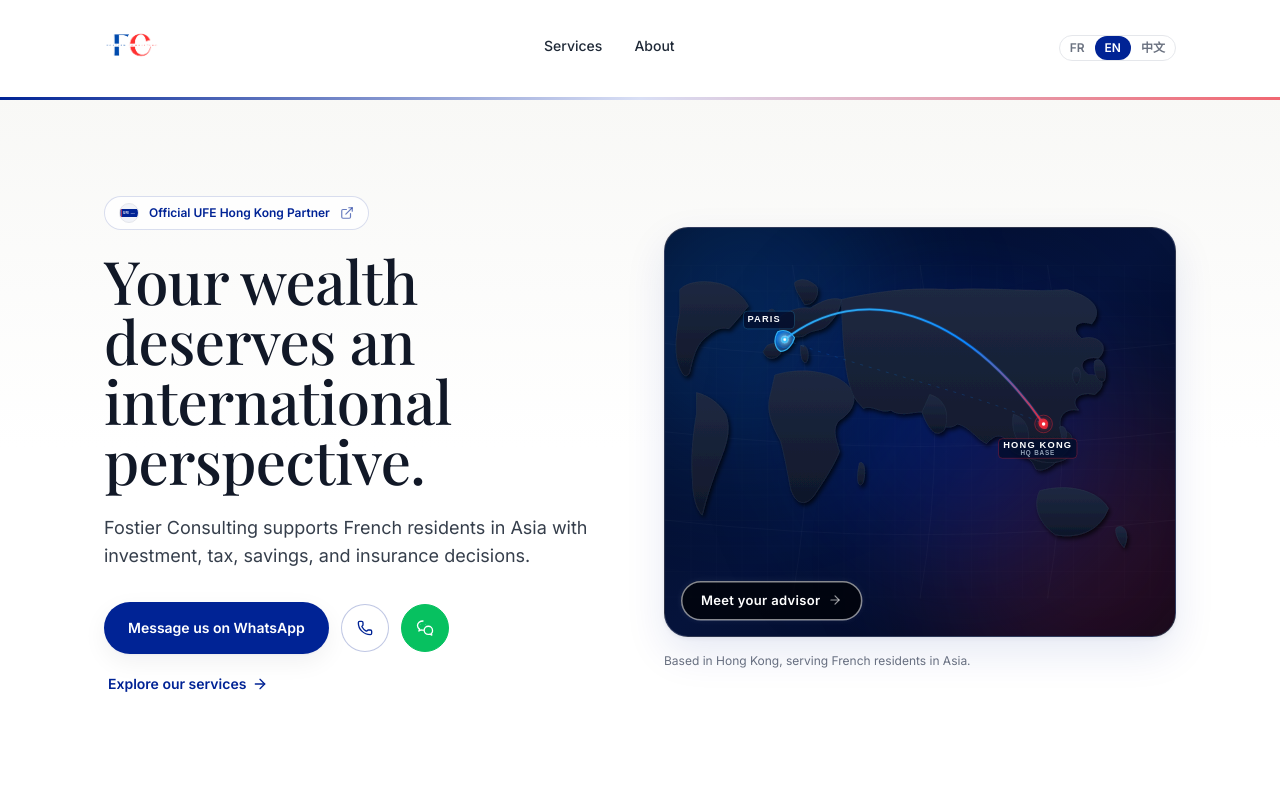
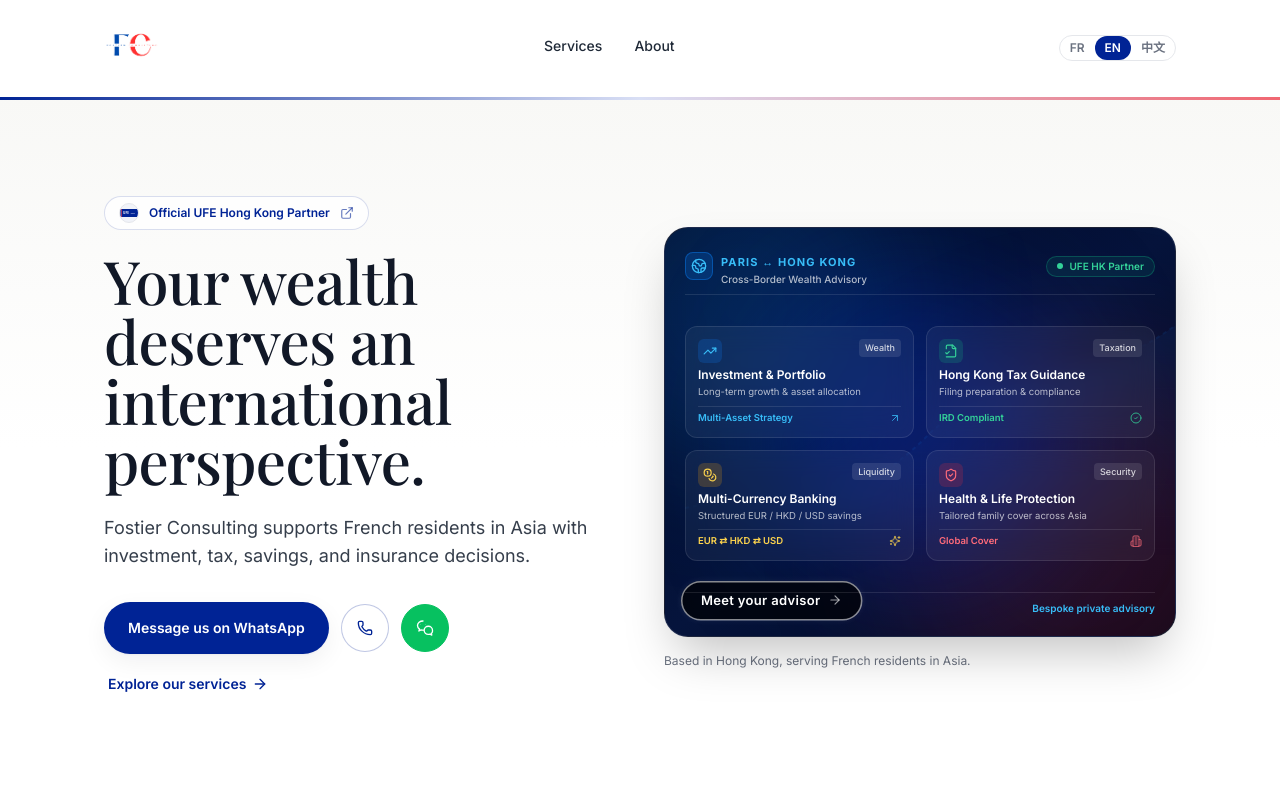
Before and after one commit to nicolasthrax/fostier-consulting-perplexity, a Next.js app: page /en in a window 1280 px wide. Shown: the top 800 px of the page. Built offline with nearby package versions, Linux system fonts and the light colour scheme; a web font is replaced by a local one.

Commit message:
redesign: replace world map with 2.5D financial advisory hero panel
Co-authored-by: nicolasthrax <243918992+nicolasthrax@users.noreply.github.com>

```diff
--- a/components/HeroVisual.tsx
+++ b/components/HeroVisual.tsx
@@ -2,321 +2,356 @@
 
 import { motion, useReducedMotion } from "framer-motion";
 import { AdvisorMapPill } from "./AdvisorMapPill";
-import { WORLD_PATHS } from "@/lib/map-data";
+import {
+  TrendingUp,
+  ShieldCheck,
+  FileCheck2,
+  Coins,
+  Globe2,
+  Building2,
+  ArrowUpRight,
+  Sparkles,
+  CheckCircle2,
+} from "lucide-react";
 
 interface HeroVisualProps {
   caption?: string;
   locale?: string;
 }
 
+const PANEL_TRANSLATIONS: Record<
+  string,
+  {
+    hub: string;
+    subtitle: string;
+    partnerBadge: string;
+    pillars: Array<{
+      id: string;
+      title: string;
+      subtitle: string;
+      metric: string;
+      tag: string;
+    }>;
+    connectionLabel: string;
+    advisoryNote: string;
+  }
+> = {
+  fr: {
+    hub: "PARIS ↔ HONG KONG",
+    subtitle: "Ingénierie Patrimoniale Internationale",
+    partnerBadge: "Partenaire UFE HK",
+    pillars: [
+      {
+        id: "investment",
+        title: "Investissement & Portfolio",
+        subtitle: "Diversification & stratégie long terme",
+        metric: "+6.8% Cible Horizon",
+        tag: "Patrimoine",
+      },
+      {
+        id: "taxation",
+        title: "Fiscalité Hong Kong",
+        subtitle: "Déclarations & conformité expatriés",
+        metric: "SFC & IRD Aligné",
+        tag: "Conformité",
+      },
+      {
+        id: "savings",
+        title: "Épargne Multi-Devises",
+        subtitle: "Solutions structurées EUR / HKD / USD",
+        metric: "EUR ⇄ HKD ⇄ USD",
+        tag: "Trésorerie",
+      },
+      {
+        id: "protection",
+        title: "Assurance & Prévoyance",
+        subtitle: "Couverture santé & famille en Asie",
+        metric: "Protection 100%",
+        tag: "Famille",
+      },
+    ],
+    connectionLabel: "Accompagnement dédié des résidents français en Asie",
+    advisoryNote: "Conseil privé & sur mesure",
+  },
+  en: {
+    hub: "PARIS ↔ HONG KONG",
+    subtitle: "Cross-Border Wealth Advisory",
+    partnerBadge: "UFE HK Partner",
+    pillars: [
+      {
+        id: "investment",
+        title: "Investment & Portfolio",
+        subtitle: "Long-term growth & asset allocation",
+        metric: "Multi-Asset Strategy",
+        tag: "Wealth",
+      },
+      {
+        id: "taxation",
+        title: "Hong Kong Tax Guidance",
+        subtitle: "Filing preparation & compliance",
+        metric: "IRD Compliant",
+        tag: "Taxation",
+      },
+      {
+        id: "savings",
+        title: "Multi-Currency Banking",
+        subtitle: "Structured EUR / HKD / USD savings",
+        metric: "EUR ⇄ HKD ⇄ USD",
+        tag: "Liquidity",
+      },
+      {
+        id: "protection",
+        title: "Health & Life Protection",
+        subtitle: "Tailored family cover across Asia",
+        metric: "Global Cover",
+        tag: "Security",
+      },
+    ],
+    connectionLabel: "Dedicated financial advisory for French expats in Asia",
+    advisoryNote: "Bespoke private advisory",
+  },
+  zh: {
+    hub: "巴黎 ↔ 香港",
+    subtitle: "跨境财富与财务咨询",
+    partnerBadge: "UFE 香港合作伙伴",
+    pillars: [
+      {
+        id: "investment",
+        title: "投资与资产组合",
+        subtitle: "长期资产配置与稳健增值",
+        metric: "多资产策略",
+        tag: "财富",
+      },
+      {
+        id: "taxation",
+        title: "香港税务申报",
+        subtitle: "报税准备与税务合规协助",
+        metric: "合规保障",
+        tag: "税务",
+      },
+      {
+        id: "savings",
+        title: "多币种储蓄与银行",
+        subtitle: "EUR / HKD / USD 结构化方案",
+        metric: "EUR ⇄ HKD ⇄ USD",
+        tag: "流动性",
+      },
+      {
+        id: "protection",
+        title: "健康与人寿保险",
+        subtitle: "为在亚家庭定制全面保障",
+        metric: "全面守护",
+        tag: "保障",
+      },
+    ],
+    connectionLabel: "服务于居住在亚洲的法国居民",
+    advisoryNote: "专属一对一咨询",
+  },
+};
+
 export function HeroVisual({ caption, locale = "fr" }: HeroVisualProps) {
   const reduce = useReducedMotion();
-
-  // Spatial coordinates tuned to map projection window (520 x 340)
-  // Paris (France): x: 122, y: 76
-  // Hong Kong (HQ Base): x: 386, y: 162
-  const PARIS = { x: 122, y: 76 };
-  const HK = { x: 386, y: 162 };
-
-  // Primary Great-Circle Arc connecting Paris and Hong Kong
-  const arcPath = `M ${PARIS.x} ${PARIS.y} C 200 15, 305 45, ${HK.x} ${HK.y}`;
-  // Subdued parallel secondary arc for visual depth
-  const arcSecondaryPath = `M ${PARIS.x} ${PARIS.y} C 215 110, 315 130, ${HK.x} ${HK.y}`;
+  const t = PANEL_TRANSLATIONS[locale] || PANEL_TRANSLATIONS.fr;
 
   return (
     <figure className="relative w-full">
       <div
         aria-hidden="true"
-        className="relative aspect-[16/11] sm:aspect-[5/4] w-full overflow-hidden rounded-3xl border border-navy-100/20 bg-gradient-to-br from-[#020B24] via-[#05133B] to-[#010619] shadow-lift"
+        className="relative aspect-[16/11] sm:aspect-[5/4] w-full overflow-hidden rounded-3xl border border-white/10 bg-gradient-to-br from-[#020B24] via-[#05143C] to-[#010619] p-4 sm:p-5 shadow-2xl"
       >
-        {/* Ambient atmospheric glows */}
-        <div className="absolute -left-16 -top-16 h-72 w-72 rounded-full bg-[#0A84FF]/20 blur-3xl pointer-events-none" />
-        <div className="absolute -bottom-20 -right-20 h-80 w-80 rounded-full bg-fred/15 blur-3xl pointer-events-none" />
-        <div className="absolute left-1/3 top-1/2 -translate-y-1/2 h-64 w-64 rounded-full bg-navy/40 blur-3xl pointer-events-none" />
+        {/* Deep ambient background glows */}
+        <div className="absolute -left-20 -top-20 h-80 w-80 rounded-full bg-[#0A84FF]/20 blur-3xl pointer-events-none" />
+        <div className="absolute -bottom-24 -right-24 h-96 w-96 rounded-full bg-[#ED2939]/15 blur-3xl pointer-events-none" />
+        <div className="absolute left-1/2 top-1/2 -translate-x-1/2 -translate-y-1/2 h-72 w-72 rounded-full bg-navy/50 blur-3xl pointer-events-none" />
 
-        {/* Map SVG */}
+        {/* Decorative Grid & Finance Chart Graphic Overlay */}
         <svg
-          viewBox="0 0 520 340"
-          className="absolute inset-0 h-full w-full select-none"
-          aria-hidden="true"
+          className="absolute inset-0 h-full w-full opacity-20 pointer-events-none"
+          xmlns="http://www.w3.org/2000/svg"
         >
           <defs>
-            {/* Fine cartographic grid pattern */}
             <pattern
-              id="cartoGrid"
-              width="26"
-              height="26"
+              id="heroGrid"
+              width="32"
+              height="32"
               patternUnits="userSpaceOnUse"
             >
               <path
-                d="M 26 0 L 0 0 0 26"
+                d="M 32 0 L 0 0 0 32"
                 fill="none"
                 stroke="#FFFFFF"
-                strokeOpacity="0.035"
+                strokeOpacity="0.08"
                 strokeWidth="0.5"
               />
             </pattern>
+            <linearGradient id="chartGrad" x1="0" y1="0" x2="0" y2="1">
+              <stop offset="0%" stopColor="#0A84FF" stopOpacity="0.35" />
+              <stop offset="100%" stopColor="#0A84FF" stopOpacity="0.0" />
+            </linearGradient>
+          </defs>
+          <rect width="100%" height="100%" fill="url(#heroGrid)" />
 
-            {/* Glowing route gradient from Paris cyan to Hong Kong red */}
-            <linearGradient id="routeGlow" x1="0%" y1="0%" x2="100%" y2="100%">
-              <stop offset="0%" stopColor="#38BDF8" stopOpacity="0.9" />
-              <stop offset="50%" stopColor="#0A84FF" stopOpacity="1" />
-              <stop offset="100%" stopColor="#ED2939" stopOpacity="0.95" />
-            </linearGradient>
-
-            {/* Landmass 2.5D gradient */}
-            <linearGradient id="landGradient" x1="0" y1="0" x2="0" y2="1">
-              <stop offset="0%" stopColor="#1E2942" />
-              <stop offset="100%" stopColor="#0F172A" />
-            </linearGradient>
-
-            {/* France highlight gradient */}
-            <linearGradient id="franceGrad" x1="0" y1="0" x2="1" y2="1">
-              <stop offset="0%" stopColor="#0A84FF" stopOpacity="0.85" />
-              <stop offset="100%" stopColor="#1E2942" stopOpacity="0.95" />
-            </linearGradient>
-
-            {/* Hong Kong highlight gradient */}
-            <linearGradient id="hkGrad" x1="0" y1="0" x2="1" y2="1">
-              <stop offset="0%" stopColor="#ED2939" stopOpacity="0.9" />
-              <stop offset="100%" stopColor="#1E2942" stopOpacity="0.95" />
-            </linearGradient>
-
-            {/* Drop shadow for 2.5D landmass depth */}
-            <filter id="landDepth" x="-10%" y="-10%" width="130%" height="130%">
-              <feDropShadow
-                dx="2"
-                dy="3"
-                stdDeviation="2"
-                floodColor="#000000"
-                floodOpacity="0.7"
-              />
-            </filter>
-
-            {/* Pulse glow filter */}
-            <filter id="coreGlow" x="-50%" y="-50%" width="200%" height="200%">
-              <feGaussianBlur stdDeviation="3" result="blur" />
-              <feMerge>
-                <feMergeNode in="blur" />
-                <feMergeNode in="SourceGraphic" />
-              </feMerge>
-            </filter>
-          </defs>
-
-          {/* Cartographic Background Grid & Vignette */}
-          <rect width="520" height="340" fill="url(#cartoGrid)" />
-
-          {/* Curved Longitude/Latitude Graticules (Globe Curvature Effect) */}
-          <g stroke="#FFFFFF" strokeOpacity="0.05" strokeWidth="0.6" fill="none">
-            <path d="M 0 80 Q 260 110 520 80" />
-            <path d="M 0 170 Q 260 200 520 170" />
-            <path d="M 0 260 Q 260 290 520 260" />
-            <path d="M 130 0 Q 160 170 130 340" />
-            <path d="M 260 0 Q 290 170 260 340" />
-            <path d="M 390 0 Q 420 170 390 340" />
-          </g>
-
-          {/* 2.5D Landmasses (Shadow layer + Realistic Silhouette Surface) */}
-          <g filter="url(#landDepth)">
-            {Object.entries(WORLD_PATHS).map(([region, pathList]) => {
-              const isFrance = region === "france";
-              const isHK = region === "hongkong";
-
-              let fillStyle = "url(#landGradient)";
-              let strokeStyle = "#334155";
-              let strokeWidth = "0.65";
-              let strokeOpacity = "0.5";
-
-              if (isFrance) {
-                fillStyle = "url(#franceGrad)";
-                strokeStyle = "#38BDF8";
-                strokeWidth = "1.2";
-                strokeOpacity = "0.9";
-              } else if (isHK) {
-                fillStyle = "url(#hkGrad)";
-                strokeStyle = "#ED2939";
-                strokeWidth = "1.2";
-                strokeOpacity = "0.9";
-              }
-
-              return pathList.map((d, i) => (
-                <path
-                  key={`${region}-${i}`}
-                  d={d}
-                  fill={fillStyle}
-                  stroke={strokeStyle}
-                  strokeWidth={strokeWidth}
-                  strokeOpacity={strokeOpacity}
-                />
-              ));
-            })}
-          </g>
-
-          {/* Subdued Secondary Parallel Connection Route */}
+          {/* Ascending wealth sparkline SVG curve */}
           <path
-            d={arcSecondaryPath}
+            d="M 20 280 C 120 260, 180 290, 260 210 C 340 130, 420 170, 520 90"
             fill="none"
             stroke="#0A84FF"
-            strokeOpacity="0.2"
-            strokeWidth="1"
-            strokeDasharray="3 6"
+            strokeWidth="2"
+            strokeOpacity="0.5"
+            strokeDasharray="4 4"
           />
-
-          {/* Primary Curved Great-Circle Arc */}
           <path
-            d={arcPath}
-            fill="none"
-            stroke="#0A84FF"
-            strokeOpacity="0.25"
-            strokeWidth="3.5"
+            d="M 20 280 C 120 260, 180 290, 260 210 C 340 130, 420 170, 520 90 L 520 340 L 20 340 Z"
+            fill="url(#chartGrad)"
           />
-          <motion.path
-            d={arcPath}
-            fill="none"
-            stroke="url(#routeGlow)"
-            strokeWidth="2"
-            strokeLinecap="round"
-            initial={reduce ? { pathLength: 1 } : { pathLength: 0 }}
-            animate={{ pathLength: 1 }}
-            transition={{ duration: 2.2, ease: [0.16, 1, 0.3, 1] }}
-          />
-
-          {/* Traveling Light Pulse from Paris to Hong Kong */}
-          {!reduce && (
-            <motion.circle
-              r="3.5"
-              fill="#FFFFFF"
-              filter="url(#coreGlow)"
-              initial={{ offsetDistance: "0%" }}
-              animate={{ offsetDistance: "100%" }}
-              transition={{
-                duration: 4.5,
-                repeat: Infinity,
-                ease: "easeInOut",
-                repeatDelay: 1.5,
-              }}
-              style={{
-                offsetPath: `path('${arcPath}')`,
-              }}
-            />
-          )}
-
-          {/* PARIS MARKER */}
-          <g transform={`translate(${PARIS.x}, ${PARIS.y})`}>
-            {/* Outer pulsating aura */}
-            <circle
-              r="14"
-              fill="none"
-              stroke="#38BDF8"
-              strokeOpacity="0.2"
-              strokeWidth="1"
-              className={reduce ? "" : "animate-ping"}
-              style={{ animationDuration: "3.5s" }}
-            />
-            <circle
-              r="8"
-              fill="none"
-              stroke="#0A84FF"
-              strokeOpacity="0.4"
-              strokeWidth="1"
-            />
-            {/* Core point */}
-            <circle r="3.5" fill="#38BDF8" filter="url(#coreGlow)" />
-            <circle r="1.5" fill="#FFFFFF" />
-          </g>
-
-          {/* HONG KONG MARKER */}
-          <g transform={`translate(${HK.x}, ${HK.y})`}>
-            {/* Outer pulsating aura */}
-            <circle
-              r="16"
-              fill="none"
-              stroke="#ED2939"
-              strokeOpacity="0.25"
-              strokeWidth="1"
-              className={reduce ? "" : "animate-ping"}
-              style={{ animationDuration: "3s", animationDelay: "0.5s" }}
-            />
-            <circle
-              r="9"
-              fill="none"
-              stroke="#ED2939"
-              strokeOpacity="0.45"
-              strokeWidth="1"
-            />
-            {/* Core point */}
-            <circle r="4" fill="#ED2939" filter="url(#coreGlow)" />
-            <circle r="1.8" fill="#FFFFFF" />
-          </g>
-
-          {/* CITY LABELS */}
-          {/* Paris Label */}
-          <g transform={`translate(${PARIS.x - 38}, ${PARIS.y - 18})`}>
-            <rect
-              x="-4"
-              y="-11"
-              width="52"
-              height="18"
-              rx="4"
-              fill="#030E2E"
-              fillOpacity="0.8"
-              stroke="#38BDF8"
-              strokeOpacity="0.3"
-              strokeWidth="0.75"
-            />
-            <text
-              fill="#F8FAFC"
-              fontSize="9.5"
-              fontWeight="700"
-              fontFamily="sans-serif"
-              letterSpacing="1.2"
-            >
-              PARIS
-            </text>
-          </g>
-
-          {/* Hong Kong Label */}
-          <g transform={`translate(${HK.x - 22}, ${HK.y + 26})`}>
-            <rect
-              x="-24"
-              y="-11"
-              width="80"
-              height="20"
-              rx="4"
-              fill="#030E2E"
-              fillOpacity="0.85"
-              stroke="#ED2939"
-              strokeOpacity="0.4"
-              strokeWidth="0.75"
-            />
-            <text
-              x="16"
-              y="-1"
-              textAnchor="middle"
-              fill="#FFFFFF"
-              fontSize="9.5"
-              fontWeight="700"
-              fontFamily="sans-serif"
-              letterSpacing="1.2"
-            >
-              HONG KONG
-            </text>
-            <text
-              x="16"
-              y="6"
-              textAnchor="middle"
-              fill="#94A3B8"
-              fontSize="6.5"
-              fontWeight="600"
-              fontFamily="sans-serif"
-              letterSpacing="0.8"
-            >
-              HQ BASE
-            </text>
-          </g>
         </svg>
 
-        {/* Advisor Map Pill overlay */}
+        {/* Panel Main Container */}
+        <div className="relative z-10 flex h-full flex-col justify-between">
+          {/* Header Bar */}
+          <div className="flex items-center justify-between border-b border-white/10 pb-2.5">
+            <div className="flex items-center gap-2">
+              <div className="flex h-7 w-7 items-center justify-center rounded-lg bg-[#0A84FF]/20 border border-[#0A84FF]/40 text-[#38BDF8]">
+                <Globe2 className="h-4 w-4" />
+              </div>
+              <div>
+                <span className="text-[11px] font-bold uppercase tracking-widest text-[#38BDF8]">
+                  {t.hub}
+                </span>
+                <p className="text-[10px] text-white/70 font-medium leading-none mt-0.5">
+                  {t.subtitle}
+                </p>
+              </div>
+            </div>
+
+            <div className="flex items-center gap-2">
+              <span className="inline-flex items-center gap-1.5 rounded-full border border-emerald-500/30 bg-emerald-500/10 px-2.5 py-0.5 text-[10px] font-semibold text-emerald-400">
+                <span className="h-1.5 w-1.5 rounded-full bg-emerald-400 animate-pulse" />
+                {t.partnerBadge}
+              </span>
+            </div>
+          </div>
+
+          {/* 4 Wealth Advisory Pillars (2x2 Grid) */}
+          <div className="grid grid-cols-2 gap-2 sm:gap-3 my-auto py-1">
+            {/* Pillar 1: Investment */}
+            <motion.div
+              initial={reduce ? {} : { opacity: 0, y: 8 }}
+              animate={{ opacity: 1, y: 0 }}
+              transition={{ duration: 0.4, delay: 0.1 }}
+              className="group relative overflow-hidden rounded-xl border border-white/10 bg-white/[0.05] p-2.5 sm:p-3 backdrop-blur-md transition-all duration-300 hover:border-[#0A84FF]/50 hover:bg-white/[0.08]"
+            >
+              <div className="flex items-start justify-between mb-1">
+                <div className="flex h-6 w-6 items-center justify-center rounded-md bg-[#0A84FF]/20 text-[#38BDF8]">
+                  <TrendingUp className="h-3.5 w-3.5" />
+                </div>
+                <span className="rounded bg-white/10 px-1.5 py-0.5 text-[9px] font-medium text-white/80">
+                  {t.pillars[0].tag}
+                </span>
+              </div>
+              <h4 className="text-[11px] sm:text-xs font-semibold text-white group-hover:text-[#38BDF8] transition-colors leading-snug">
+                {t.pillars[0].title}
+              </h4>
+              <p className="text-[9.5px] text-white/70 line-clamp-1 mt-0.5 font-normal">
+                {t.pillars[0].subtitle}
+              </p>
+              <div className="mt-1.5 flex items-center justify-between text-[9.5px] font-semibold text-[#38BDF8] border-t border-white/10 pt-1">
+                <span>{t.pillars[0].metric}</span>
+                <ArrowUpRight className="h-3 w-3 opacity-80 group-hover:translate-x-0.5 group-hover:-translate-y-0.5 transition-transform" />
+              </div>
+            </motion.div>
+
+            {/* Pillar 2: Tax Guidance */}
+            <motion.div
+              initial={reduce ? {} : { opacity: 0, y: 8 }}
+              animate={{ opacity: 1, y: 0 }}
+              transition={{ duration: 0.4, delay: 0.2 }}
+              className="group relative overflow-hidden rounded-xl border border-white/10 bg-white/[0.05] p-2.5 sm:p-3 backdrop-blur-md transition-all duration-300 hover:border-[#0A84FF]/50 hover:bg-white/[0.08]"
+            >
+              <div className="flex items-start justify-between mb-1">
+                <div className="flex h-6 w-6 items-center justify-center rounded-md bg-emerald-500/20 text-emerald-400">
+                  <FileCheck2 className="h-3.5 w-3.5" />
+                </div>
+                <span className="rounded bg-white/10 px-1.5 py-0.5 text-[9px] font-medium text-white/80">
+                  {t.pillars[1].tag}
+                </span>
+              </div>
+              <h4 className="text-[11px] sm:text-xs font-semibold text-white group-hover:text-emerald-300 transition-colors leading-snug">
+                {t.pillars[1].title}
+              </h4>
+              <p className="text-[9.5px] text-white/70 line-clamp-1 mt-0.5 font-normal">
+                {t.pillars[1].subtitle}
+              </p>
+              <div className="mt-1.5 flex items-center justify-between text-[9.5px] font-semibold text-emerald-400 border-t border-white/10 pt-1">
+                <span>{t.pillars[1].metric}</span>
+                <CheckCircle2 className="h-3 w-3 opacity-80" />
+              </div>
+            </motion.div>
+
+            {/* Pillar 3: Multi-Currency Savings */}
+            <motion.div
+              initial={reduce ? {} : { opacity: 0, y: 8 }}
+              animate={{ opacity: 1, y: 0 }}
+              transition={{ duration: 0.4, delay: 0.3 }}
+              className="group relative overflow-hidden rounded-xl border border-white/10 bg-white/[0.05] p-2.5 sm:p-3 backdrop-blur-md transition-all duration-300 hover:border-[#0A84FF]/50 hover:bg-white/[0.08]"
+            >
+              <div className="flex items-start justify-between mb-1">
+                <div className="flex h-6 w-6 items-center justify-center rounded-md bg-amber-500/20 text-amber-300">
+                  <Coins className="h-3.5 w-3.5" />
+                </div>
+                <span className="rounded bg-white/10 px-1.5 py-0.5 text-[9px] font-medium text-white/80">
+                  {t.pillars[2].tag}
+                </span>
+              </div>
+              <h4 className="text-[11px] sm:text-xs font-semibold text-white group-hover:text-amber-300 transition-colors leading-snug">
+                {t.pillars[2].title}
+              </h4>
+              <p className="text-[9.5px] text-white/70 line-clamp-1 mt-0.5 font-normal">
+                {t.pillars[2].subtitle}
+              </p>
+              <div className="mt-1.5 flex items-center justify-between text-[9.5px] font-semibold text-amber-300 border-t border-white/10 pt-1">
+                <span>{t.pillars[2].metric}</span>
+                <Sparkles className="h-3 w-3 opacity-80" />
+              </div>
+            </motion.div>
+
+            {/* Pillar 4: Protection */}
+            <motion.div
+              initial={reduce ? {} : { opacity: 0, y: 8 }}
+              animate={{ opacity: 1, y: 0 }}
+              transition={{ duration: 0.4, delay: 0.4 }}
+              className="group relative overflow-hidden rounded-xl border border-white/10 bg-white/[0.05] p-2.5 sm:p-3 backdrop-blur-md transition-all duration-300 hover:border-[#0A84FF]/50 hover:bg-white/[0.08]"
+            >
+              <div className="flex items-start justify-between mb-1">
+                <div className="flex h-6 w-6 items-center justify-center rounded-md bg-[#ED2939]/20 text-[#FF6B7A]">
+                  <ShieldCheck className="h-3.5 w-3.5" />
+                </div>
+                <span className="rounded bg-white/10 px-1.5 py-0.5 text-[9px] font-medium text-white/80">
+                  {t.pillars[3].tag}
+                </span>
+              </div>
+              <h4 className="text-[11px] sm:text-xs font-semibold text-white group-hover:text-[#FF6B7A] transition-colors leading-snug">
+                {t.pillars[3].title}
+              </h4>
+              <p className="text-[9.5px] text-white/70 line-clamp-1 mt-0.5 font-normal">
+                {t.pillars[3].subtitle}
+              </p>
+              <div className="mt-1.5 flex items-center justify-between text-[9.5px] font-semibold text-[#FF6B7A] border-t border-white/10 pt-1">
+                <span>{t.pillars[3].metric}</span>
+                <Building2 className="h-3 w-3 opacity-80" />
+              </div>
+            </motion.div>
+          </div>
+
+          {/* Footer Bar (Shifted right to give space to AdvisorMapPill) */}
+          <div className="flex items-center justify-end border-t border-white/10 pt-2 text-right">
+            <span className="text-[10px] font-semibold text-[#38BDF8]">
+              {t.advisoryNote}
+            </span>
+          </div>
+        </div>
+
+        {/* Advisor Map Pill Overlay */}
         <AdvisorMapPill locale={locale} />
       </div>
 
```
Also changed, not shown: lib/map-data.ts (deleted, +0 -69 lines).
